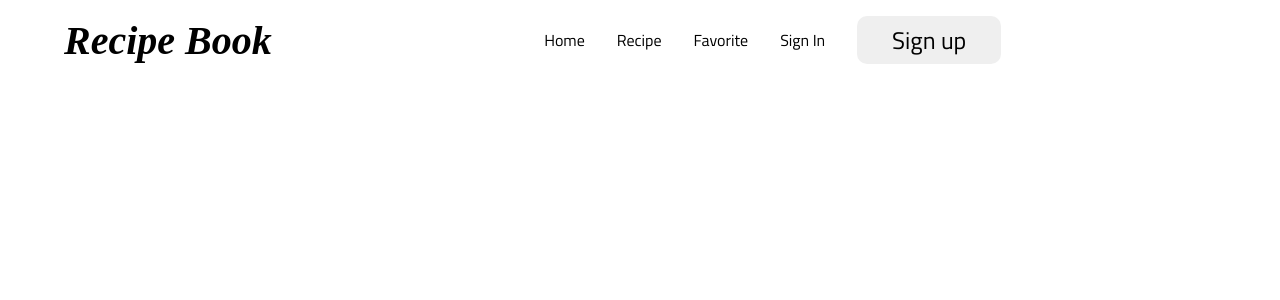
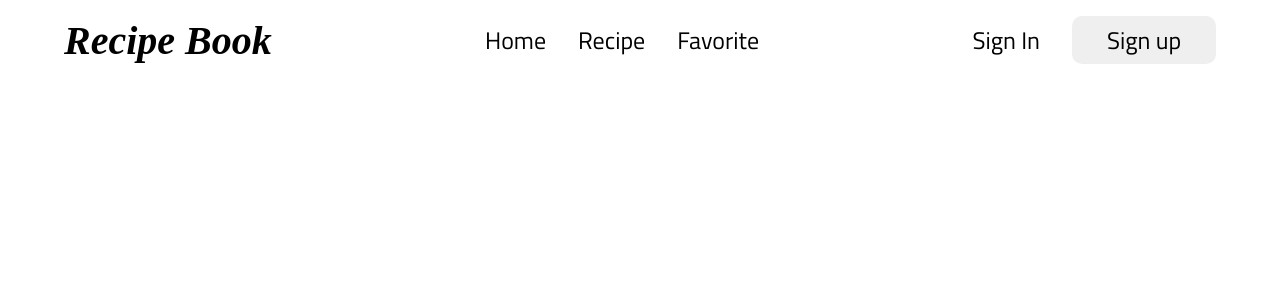
Before and after one commit to ygbadamosi662/Recipe_Book, a React (Create React App) app in the folder recipe_book_frontend/: page / in a window 1280 px wide. Shown: the top 300 px of the page. Built offline with nearby package versions, Linux system fonts and the light colour scheme.

Commit message:
Navbar style fix

```diff
--- a/recipe_book_frontend/src/components/navbar/Navbar.css
+++ b/recipe_book_frontend/src/components/navbar/Navbar.css
@@ -26,22 +26,29 @@ header h1{
 	font-family: 'Times New Roman', Times, serif;
 	font-style: italic;
 }
-nav a {
+.nav a {
 	/* margin: 0 1rem; */
 	font-size: 1.5rem;
 	color: #000;
 	text-decoration: none;
+
+	cursor: pointer;
 }
-nav{
+.nav{
 	gap: 2rem;
-	margin-left: auto;
+	/* margin-left: auto; */
 }
 
-nav a:hover {
+.nav a:hover {
 	color: var(--textColor);
 }
 .active {
 	color: #0a810c;
+}
+
+.membership {
+	gap: 2rem;
+	width: 100%;
 }
 
 header .nav-btn {
@@ -57,7 +64,11 @@ header .nav-btn {
 	font-size: 1.8rem;
 }
 
-nav button{
+.nav-btn{
+	display: none;
+}
+
+.nav button {
 	width: 9rem;
 	height: 3rem;
 	font-size: 1.5rem;
@@ -66,7 +77,7 @@ nav button{
 	cursor: pointer;
 }
 
-.sign-up{
+.sign-up {
 	display: flex;
 	justify-content: center;
 	/* text-align: center; */
@@ -77,18 +88,22 @@ nav button{
 	background-color: #023402;
 
 }
-nav button:hover {
+.nav button:hover {
 	color: #055306;
 }
 
 header div,
-nav {
+.nav {
 	display: flex;
 	align-items: center;
 }
 /* .login{
 	padding-left: rem;
 } */
+/* .red {
+	background-color: red;
+} */
+
 .greeting{
 	display: none;
 }
@@ -104,8 +119,8 @@ nav {
 	}
 	header {
 		display: flex;
-		align-items: center;
-		justify-content: space-between;
+		/* align-items: center; */
+		/* justify-content: space-between; */
 		height: 80px;
 		width: 100vw;
 		padding: 0 2rem;
@@ -113,7 +128,7 @@ nav {
 		position: fixed;
 
 	}
-	header nav {
+	.nav {
 		position: fixed;
 		top: -100vh;
 		left: 0;
@@ -140,6 +155,10 @@ nav {
 		position: absolute;
 		top: 2rem;
 		right: 2rem;
+	}
+
+	.nav-btn{
+		display: block;
 	}
 
 	nav a {
--- a/recipe_book_frontend/src/components/navbar/Navbar.jsx
+++ b/recipe_book_frontend/src/components/navbar/Navbar.jsx
@@ -30,71 +30,58 @@ function Navbar() {
   return (
     <header>
       <h1>Recipe Book</h1>
-      <nav ref={navRef}>
-        {/* div component for nav links */}
+      {/* <nav ref={navRef}> */}
+      {/* div component for nav links */}
+      <div className="nav">
         <div
           //ternary operator to make the link active when you're on the page
-          className={({ isActive }) => (isActive ? "active" : "")}
+          className={` `}
           to=""
-          onClick={handleClick}>Home</div>
+          onClick={handleClick}
+        >
+          <a href="">Home</a>
+        </div>
 
-        <div
-          className={({ isActive }) => (isActive ? "active" : "")}
-          onClick={handleClick}
-          to="">
-          Recipe
+        <div className={``} onClick={handleClick} to="">
+          <a href="">Recipe</a>
         </div>
-        <div
-          className={({ isActive }) => (isActive ? "active" : "")}
-          onClick={handleClick} to="">
-          Favorite
+        <div className={``} onClick={handleClick} to="">
+          <a href="">Favorite</a>
         </div>
-        {!auth && (
-          <>
-            <div
-              className={({ isActive }) => (isActive ? "active" : "")}
-              to=""
-              onClick={handleClick}
-            >
-              Sign In
+        {auth && (
+          <div className={``} to="" onClick={handleClick}>
+            <a href="">Recipe</a>
+          </div>
+        )}
+      </div>
+      <div className="nav">
+        {!auth ? (
+          <div className="membership">
+            <div className={``} to="" onClick={handleClick}>
+              <a href="">Sign In</a>
             </div>
             <button className="sign-up" onClick={handleClick}>
-              <div
-                className={({ isActive }) => (isActive ? "active" : "")}
-                to=""
-              >
+              <div className={``} to="">
                 Sign up
               </div>
             </button>
-          </>
-        )}
-        {/* display  apointment, logout and greeting when authenticated (logged in) & login and sign out when (logged out) */}
-        {auth && (
-          <>
-            <div
-              className={({ isActive }) => (isActive ? "active" : "")}
-              to=""
-              onClick={handleClick}
-            >
-              Profile
-            </div>
+          </div>
+        ) : (
+          <div className=" membership">
             <button className="logout" onClick={handleLogOut}>
-              <div
-                className={({ isActive }) => (isActive ? "active" : "")}
-                to=""
-                onClick={handleClick}
-              >
+              <div className={``} to="" onClick={handleClick}>
                 Log out
               </div>
             </button>
-          </>
+            <span className="greeting">Hi, {name}</span>
+          </div>
         )}
-        {auth && <span className="greeting">Hi, {name}</span>}
-        {/* button to close navbar on mobile */}
-        <button className="nav-btn nav-close-btn" onClick={showNavbar}>
+      </div>
+      {/* button to close navbar on mobile */}
+      {/* <button className="nav-btn nav-close-btn" onClick={showNavbar}>
           <FaTimes />
-        </button>
-      </nav>
+        </button> */}
+      {/* </nav> */}
       {/* display greeting when authenticated */}
       {auth && <span className="greeting1">Hi, {name}</span>}
 
```
